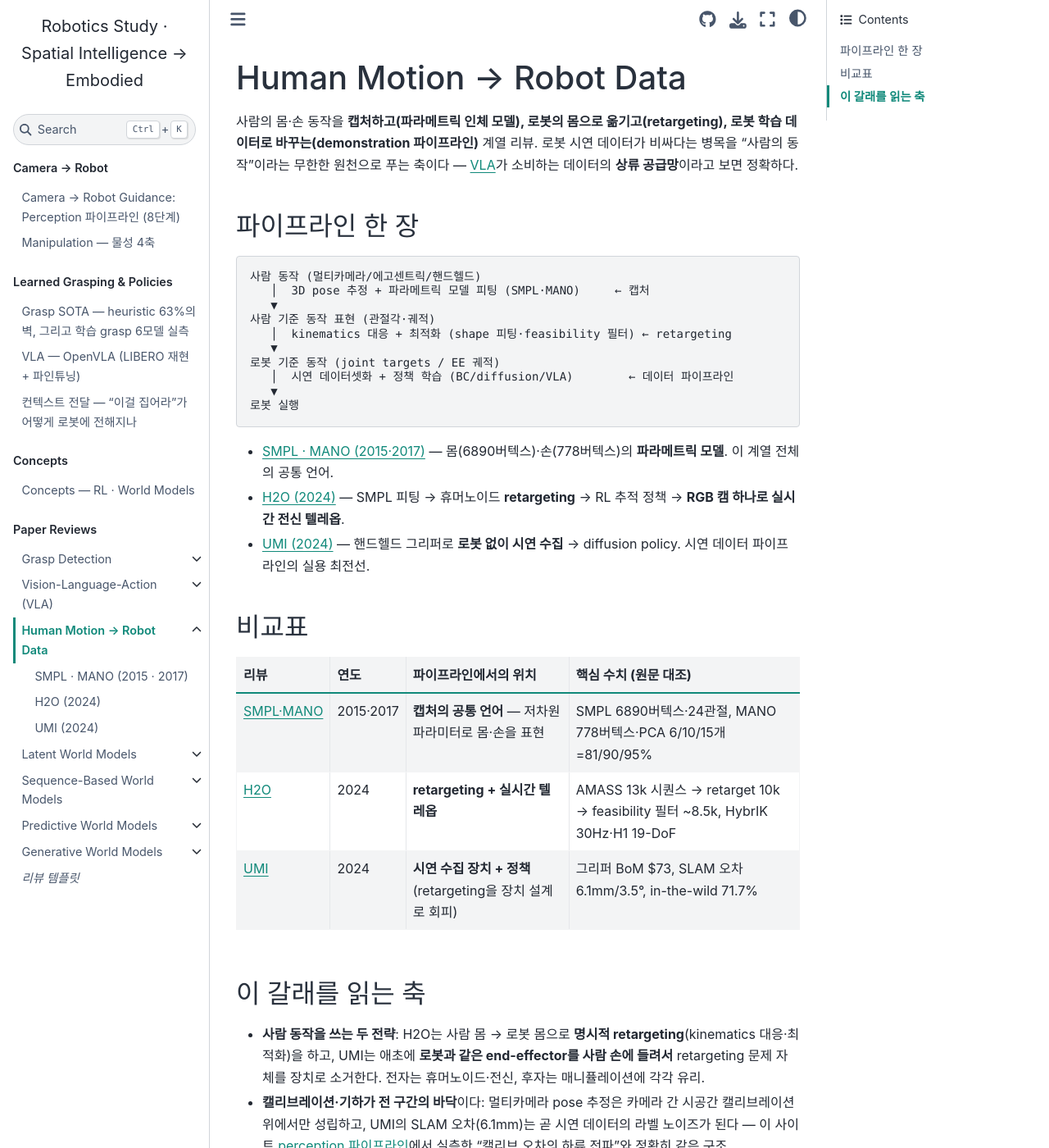
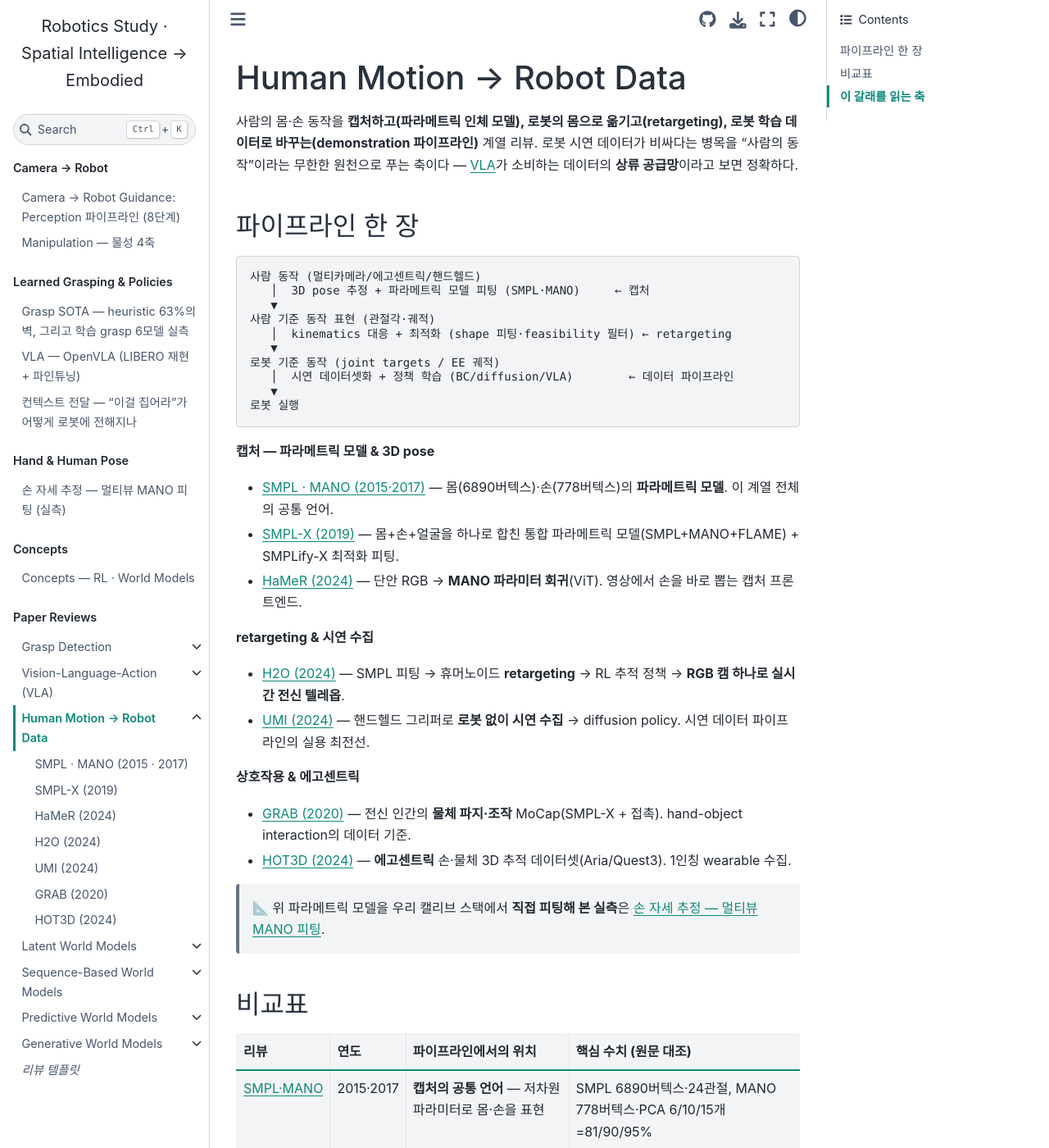
Before and after one commit to DoHyun468/robotics-study, a Jupyter Book: the page built from reviews/humanmotion.md, in a window 1280 px wide and 1400 px high. Shown: the whole window at 82% size. Built offline with Jupyter Book 1.0.4 settings and Sphinx 7.4.7 and the Sphinx Book theme 1.1.4, drawn with Linux system fonts in a browser that asks for light colours.

Commit message:
Hand & Human Pose 실측 추가(멀티뷰 MANO 피팅) + Human Motion 리뷰 4편(SMPL-X·HaMeR·GRAB·HOT3D) + 사이드바 독립 스크롤
실측(우리가 직접 돌린 것)은 리뷰와 분리해 'Hand & Human Pose' 파트로(리뷰 위). MANO 멀티뷰 피팅 recovery-error(뷰/노이즈/PCA) + 몽타주·mp4·sweep 플롯. 리뷰 4편은 Human Motion 카테고리로. 사이드바 sticky 100vh 독립 스크롤.

Co-Authored-By: Claude Opus 4.8 <noreply@anthropic.com>

Claude-Session: https://claude.ai/code/session_01McbJgx4gfmrVVJzvBALQZp

````diff
--- a/_static/custom.css
+++ b/_static/custom.css
@@ -71,3 +71,13 @@ video, img { max-width: 100%; height: auto; }
 @media (prefers-reduced-motion: reduce) {
   .sd-card, .sd-card:hover { transition: none; transform: none; }
 }
+
+/* --- independent sidebar scroll: sidebar has its own scrollbar, decoupled
+       from main content height (no need to scroll the page to see its bottom) --- */
+.bd-sidebar-primary {
+  position: sticky;
+  top: 0;
+  height: 100vh;
+  max-height: 100vh;
+  overflow-y: auto;
+}
--- a/_toc.yml
+++ b/_toc.yml
@@ -10,6 +10,9 @@ parts:
       - file: grasp_sota
       - file: vla
       - file: context
+  - caption: Hand & Human Pose
+    chapters:
+      - file: hand_pose
   - caption: Concepts
     chapters:
       - file: concepts
@@ -25,8 +28,12 @@ parts:
       - file: reviews/humanmotion
         sections:
           - file: reviews/smpl-mano
+          - file: reviews/smplx
+          - file: reviews/hamer
           - file: reviews/h2o
           - file: reviews/umi
+          - file: reviews/grab
+          - file: reviews/hot3d
       - file: world-models/latent
         sections:
           - file: world-models/world-models-2018
--- /dev/null
+++ b/hand_pose.md
@@ -0,0 +1,66 @@
+# 손 자세 추정 — 멀티뷰 MANO 피팅 (실측)
+
+파라메트릭 **손 모델(MANO)** 을 우리 캘리브레이션 스택 위에서 직접 피팅해 본 실측이다. 방법론은 이 사이트의 [perception 파이프라인](perception.md)과 동일 — **GT를 알고, 관측에서 복원하고, 오차를 mm로 잰다** — 단 대상이 강체 6-DoF pose에서 **관절체 파라메트릭 모델**(shape β + pose)로 한 칸 커졌다. 모델 자체 리뷰는 [SMPL·MANO](reviews/smpl-mano.md).
+
+## 방법
+
+1. GT 손 샘플: shape $\beta\in\mathbb{R}^{10}$ + pose(global orient + PCA 계수)를 뽑아 MANO forward → 3D 관절·메시.
+2. **N개 캘리브 카메라**(고정 intrinsic $K$ + 링 배치 extrinsic)에 3D 관절을 투영 → 2D 키포인트 + **픽셀 노이즈** 주입(=검출 노이즈 모사).
+3. 복원: $(\beta,\text{pose})$ 를 0에서 시작해 **멀티뷰 reprojection 오차**를 Adam으로 최소화(약한 shape prior 포함).
+4. GT 대비 복원 손의 **관절 오차(mm)** · 버텍스 오차 · reprojection(px) · $\beta$ 오차를 5-seed 평균으로 측정.
+
+<video src="_static/mano_fit.mp4" controls loop muted playsinline style="width:100%;max-width:520px;border-radius:8px"></video>
+
+*cam 1 시점에서 최적화가 수렴하는 과정 — 초기(0에서 시작)에서 GT(teal 원)로 복원값(주황 ×)이 붙는다.*
+
+<img src="_static/mano_multiview.png" alt="multi-view MANO fitting" style="width:100%;max-width:960px;border-radius:8px">
+
+*4개 뷰의 최종 피팅 — GT 관절(teal)과 복원 관절(주황 ×)이 거의 겹친다(관절 복원오차 0.47mm). 회색 점은 재투영된 손 메시(778버텍스).*
+
+## 결과 (5-seed 평균)
+
+<img src="_static/mano_sweep.png" alt="recovery-error sweeps" style="width:100%;max-width:960px;border-radius:8px">
+
+**① 뷰 수** (노이즈 1px, PCA 15)
+
+| 뷰 | 1 | 2 | 4 | 8 |
+|---|---|---|---|---|
+| 관절 복원오차 | 1.27mm | 0.99mm | **0.46mm** | 0.39mm |
+
+단일 뷰는 depth 모호성으로 최악(1.27mm), 4뷰에서 0.46mm로 −64%, 그 뒤로는 포화. 우리 [depth A/B](perception.md)에서 "단안의 약제약을 멀티뷰 기하가 푼다"와 같은 곡선이 관절체에서도 나온다.
+
+**② 픽셀 노이즈** (4뷰, PCA 15)
+
+| 노이즈 | 0px | 1px | 2px | 4px |
+|---|---|---|---|---|
+| 관절 복원오차 | 0.27mm | 0.46mm | 0.77mm | 1.45mm |
+
+2D 검출 노이즈가 3D 오차로 **거의 선형 전파**(reprojection도 0.38→4.54px로 동반). [perception 오차예산](perception.md)의 "입력 오차 → 출력 오차 전파"가 파라메트릭 피팅에서도 성립.
+
+**③ pose-PCA rank = 정규화** (4뷰, 1px)
+
+| PCA rank | 6 | 10 | 15 | 45 |
+|---|---|---|---|---|
+| 관절 복원오차 | 0.38mm | 0.45mm | 0.46mm | 0.51mm |
+| **버텍스 오차** | **0.58mm** | 0.93mm | 1.49mm | **11.06mm** |
+
+핵심 발견: pose PCA 차원을 늘릴수록(자유도↑) **노이즈에 과적합**해 버텍스 오차가 11mm로 폭발한다. 적은 차원(6)이 오히려 최선 — [MANO의 pose PCA](reviews/smpl-mano.md)(6/10/15개=81/90/95%)가 그 자체로 **정규화기**로 작동함을 실측으로 확인.
+
+**④ shape β는 키포인트로 안 잡힌다**: 모든 조건에서 $\beta$ 오차가 1.5–2.7로 크게 남는다. **키포인트는 pose를 제약하지 shape를 제약하지 않는다** — 체형 복원엔 실루엣·표면 관측이 필요하다는 정직한 한계(→ 다음 실험 E4).
+
+## 연결
+
+- **강체 → 관절체**: [markerless ICP](perception.md)가 "형상 모델을 알면 부분 관측으로 6-DoF pose가 잡힌다"였다면, 이건 "**변형 가능한** 형상 모델을 알면 관절 자세까지 잡힌다"로의 확장. 멀티뷰·노이즈·정규화의 구조가 동일하게 재현된다.
+- **파라메트릭 모델 경험**을 읽은 것([SMPL·MANO](reviews/smpl-mano.md))에서 **직접 측정한 것**으로 옮긴 실측이다. 최적화 피팅의 반대편(회귀 기반 단안 복원)은 [HaMeR](reviews/hamer.md).
+
+## 재현
+
+```bash
+# MANO 모델 파일(license 등록 다운로드)을 <MANO_dir>에 두고:
+python src/mano_fit.py --mano_dir <MANO_dir> --sweep --render
+```
+
+```{note}
+**다음 실험 (진행 예정)** — 매니퓰레이션 스위트처럼 축을 넓힌다:
+**E4** shape 관측성(키포인트 vs +실루엣) · **E5** 캘리브 오차 전파(카메라 외/내부 섭동→피팅 열화) · **E6** MANO→로봇 그리퍼 retargeting(손 파지를 2지 그리퍼로 옮겨 MuJoCo 실행).
+```
--- a/intro.md
+++ b/intro.md
@@ -39,6 +39,12 @@ OpenVLA LIBERO 4-suite 재현(논문 정합) + 자체 LoRA 파인튜닝의 정
 "이걸 집어라"를 전달하는 3단계 — 포인터 → 언어(OWL-ViT) → VLA.
 :::
 
+:::{grid-item-card} Hand Pose (실측)
+:link: hand_pose
+:link-type: doc
+멀티뷰 MANO 피팅 recovery-error — 파라메트릭 손 모델을 우리 캘리브 스택 위에서 직접 측정.
+:::
+
 :::{grid-item-card} Concepts
 :link: concepts
 :link-type: doc
--- a/reviews/humanmotion.md
+++ b/reviews/humanmotion.md
@@ -17,9 +17,20 @@
 로봇 실행
 ```
 
+**캡처 — 파라메트릭 모델 & 3D pose**
 - [SMPL · MANO (2015·2017)](smpl-mano.md) — 몸(6890버텍스)·손(778버텍스)의 **파라메트릭 모델**. 이 계열 전체의 공통 언어.
+- [SMPL-X (2019)](smplx.md) — 몸+손+얼굴을 하나로 합친 통합 파라메트릭 모델(SMPL+MANO+FLAME) + SMPLify-X 최적화 피팅.
+- [HaMeR (2024)](hamer.md) — 단안 RGB → **MANO 파라미터 회귀**(ViT). 영상에서 손을 바로 뽑는 캡처 프론트엔드.
+
+**retargeting & 시연 수집**
 - [H2O (2024)](h2o.md) — SMPL 피팅 → 휴머노이드 **retargeting** → RL 추적 정책 → **RGB 캠 하나로 실시간 전신 텔레옵**.
 - [UMI (2024)](umi.md) — 핸드헬드 그리퍼로 **로봇 없이 시연 수집** → diffusion policy. 시연 데이터 파이프라인의 실용 최전선.
+
+**상호작용 & 에고센트릭**
+- [GRAB (2020)](grab.md) — 전신 인간의 **물체 파지·조작** MoCap(SMPL-X + 접촉). hand-object interaction의 데이터 기준.
+- [HOT3D (2024)](hot3d.md) — **에고센트릭** 손·물체 3D 추적 데이터셋(Aria/Quest3). 1인칭 wearable 수집.
+
+> 📐 위 파라메트릭 모델을 우리 캘리브 스택에서 **직접 피팅해 본 실측**은 [손 자세 추정 — 멀티뷰 MANO 피팅](../hand_pose.md).
 
 ## 비교표
 
````
Also changed, not shown: reviews/grab.md (added, +69 -0 lines), reviews/hamer.md (added, +85 -0 lines), reviews/hot3d.md (added, +65 -0 lines), reviews/smplx.md (added, +66 -0 lines), _static/mano_multiview.png (added), _static/mano_sweep.png (added), 1 other file.
